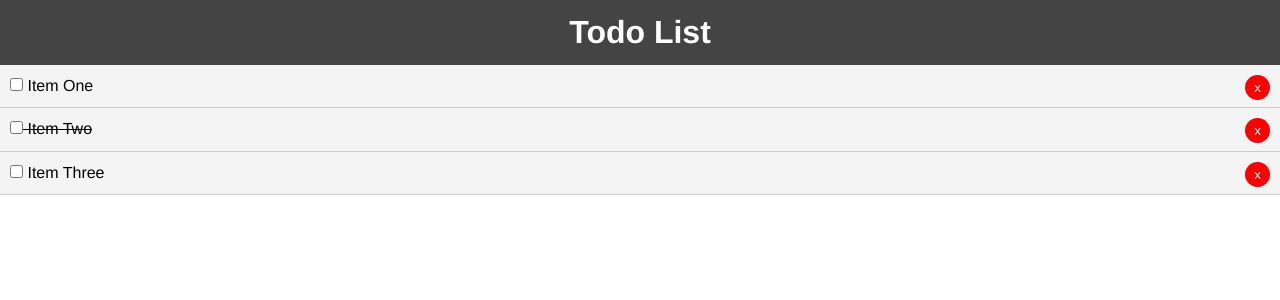
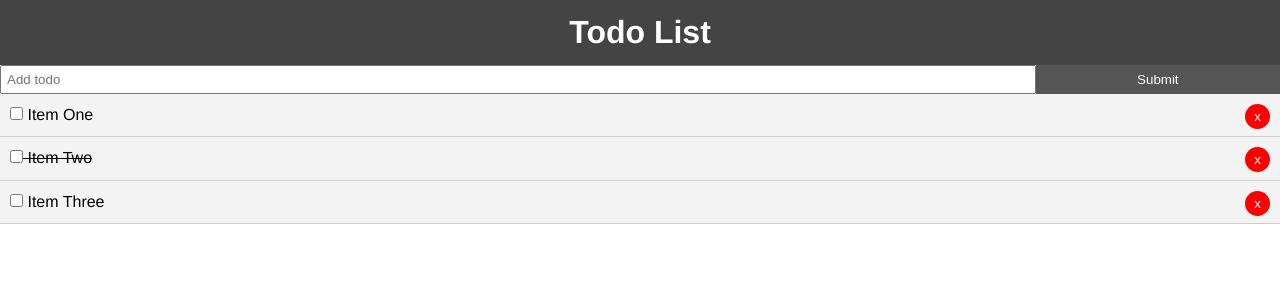
Before and after one commit to nplayfair/vue_todolist, a Vue app: page / in a window 1280 px wide. Shown: the top 300 px of the page. Built offline with nearby package versions, Linux system fonts and the light colour scheme.

Commit message:
implement add new todo

```diff
--- a/package.json
+++ b/package.json
@@ -9,6 +9,7 @@
   },
   "dependencies": {
     "core-js": "^2.6.5",
+    "uuid": "^3.3.2",
     "vue": "^2.6.10"
   },
   "devDependencies": {
--- a/src/App.vue
+++ b/src/App.vue
@@ -1,6 +1,7 @@
 <template>
   <div id="app">
     <Header />
+    <AddTodo v-on:add-todo="addTodo" />
     <Todos v-bind:todos="todos" v-on:del-todo="deleteTodo" />
   </div>
 </template>
@@ -8,12 +9,14 @@
 <script>
 import Header from './components/layout/Header';
 import Todos from './components/Todos';
+import AddTodo from './components/AddTodo';
 
 export default {
   name: 'app',
   components: {
     Header,
-    Todos
+    Todos,
+    AddTodo
   },
   data() {
     return {
@@ -40,6 +43,9 @@ export default {
     deleteTodo(id) {
       // Set todos array to a new one that doesn't match the passed in id
       this.todos = this.todos.filter(todo => todo.id !== id);
+    },
+    addTodo(newTodo) {
+      this.todos = [...this.todos, newTodo];
     }
   }
 }
@@ -56,4 +62,18 @@ body {
   font-family: Helvetica, Arial, sans-serif;
   line-height: 1.4;
 }
+
+.btn {
+  display: inline-block;
+  border: none;
+  background: #555;
+  color: white;
+  padding: 7px 20px;
+  cursor: pointer;
+}
+
+.btn:hover {
+  background: #666;
+}
+
 </style>
--- /dev/null
+++ b/src/components/AddTodo.vue
@@ -0,0 +1,51 @@
+<template>
+  <div>
+    <form @submit="addTodo">
+      <input type="text" v-model="title" name="title" placeholder="Add todo">
+      <input type="submit" value="Submit" class="btn">
+    </form>
+  </div>
+</template>
+
+<script>
+import uuid from 'uuid';
+export default {
+  name: "AddTodo",
+  data() {
+    return {
+      title: ''
+    }
+  },
+  methods: {
+    addTodo(e) {
+      // Stop form from submitting
+      e.preventDefault();
+      const newTodo = {
+        id: uuid.v4(),
+        title: this.title,
+        completed: false
+      }
+      // Send up to parent
+      this.$emit('add-todo', newTodo);
+
+      // Clear box
+      this.title = '';
+    }
+  }
+}
+</script>
+
+<style scoped>
+  form {
+    display: flex;
+  }
+
+  input[type="text"] {
+    flex: 10;
+    padding: 5px;
+  }
+
+  input[type="submit"] {
+    flex: 2;
+  }
+</style>
```
Also changed, not shown: 1 other file (tests, documents, lock files or other folders).
